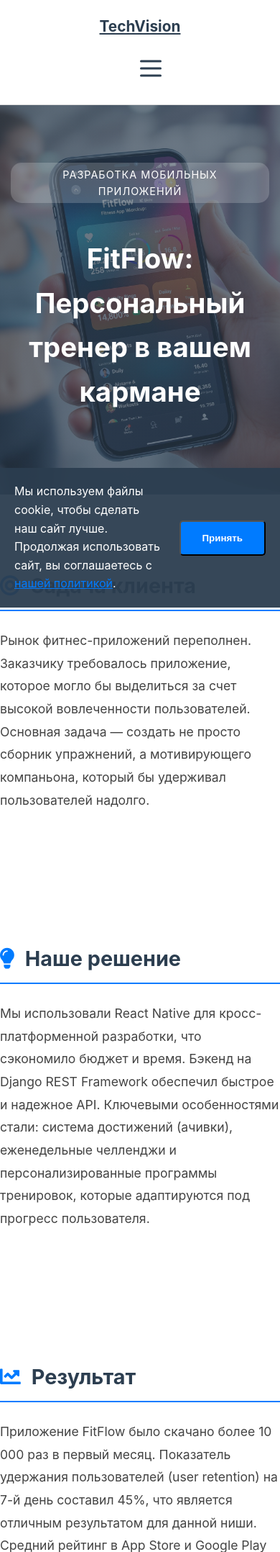
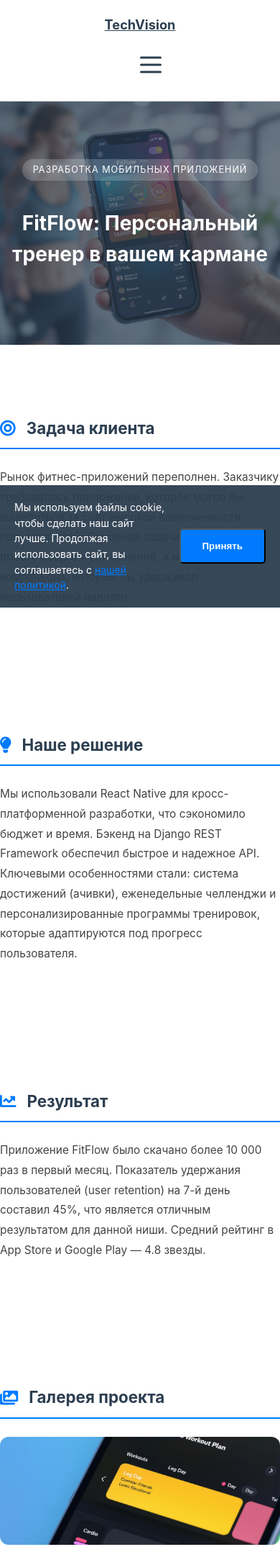
Before and after one commit to Ruf1ko606/TechVision, a Django app: a page that uses core/templates/core/base.html in a window 390 px wide. Shown: the top 2156 px of the page at 72% size. Run offline with Django 5.2, Linux system fonts and the light colour scheme; data comes from the database, SQL or seed files in the repository; some libraries are stand-ins or nearby versions.

Commit message:
Decrease font sizes for mobile

```diff
--- a/static/css/main.css
+++ b/static/css/main.css
@@ -1100,3 +1100,74 @@
     }
     .step-title { min-height: auto; }
 }
+
+/* ==========================================================================
+   КОМПЛЕКСНОЕ УМЕНЬШЕНИЕ ШРИФТОВ ДЛЯ МОБИЛЬНЫХ
+   ========================================================================== */
+
+/* Этот блок кода нужно вставить в самый конец вашего файла main.css */
+
+@media (max-width: 768px) {
+    /* Устанавливаем базовый размер шрифта для мобильных.
+       Все `rem` и `em` единицы будут пересчитаны от этого значения. */
+    html {
+        font-size: 15px;
+    }
+
+    body {
+        line-height: 1.55; /* Немного корректируем межстрочный интервал для читаемости */
+    }
+
+    /* Уменьшаем общие заголовки */
+    h1, .hero h1, .case-header h1 {
+        font-size: 2.2rem; /* Станет ~33px */
+    }
+    h2, .case-section h2, .contacts-header .contacts-title {
+        font-size: 1.8rem; /* Станет ~27px */
+    }
+    h3 {
+        font-size: 1.4rem; /* Станет ~21px */
+    }
+
+    /* Уменьшаем текст в открытом мобильном меню */
+    .main-nav a {
+        font-size: 1.5rem; /* Станет ~22.5px */
+    }
+
+    /* Уменьшаем текст в формах, который был слишком крупным */
+    .contacts-form input,
+    .contacts-form textarea,
+    .contacts-form-block .contacts-policy {
+        font-size: 1rem; /* Станет 15px, стандартный текст */
+        padding: 12px;
+    }
+
+    .contacts-form button.cta-button {
+        font-size: 1rem;
+    }
+
+    /* Уменьшаем текст в блоке с контактами */
+    .contacts-info ul li,
+    .contacts-info .contacts-social a,
+    .contacts-hours-large table {
+        font-size: 1rem; /* 15px */
+    }
+
+    .contacts-hours-large td {
+        padding: 6px 10px;
+    }
+}
+
+@media (max-width: 480px) {
+    /* Дополнительные корректировки для самых маленьких экранов */
+    html {
+        font-size: 14px; /* Еще немного уменьшаем базу до 14px */
+    }
+
+    h1, .hero h1, .case-header h1 {
+        font-size: 2rem; /* Станет ~28px */
+    }
+    h2, .case-section h2 {
+        font-size: 1.6rem; /* Станет ~22.4px */
+    }
+}
```
